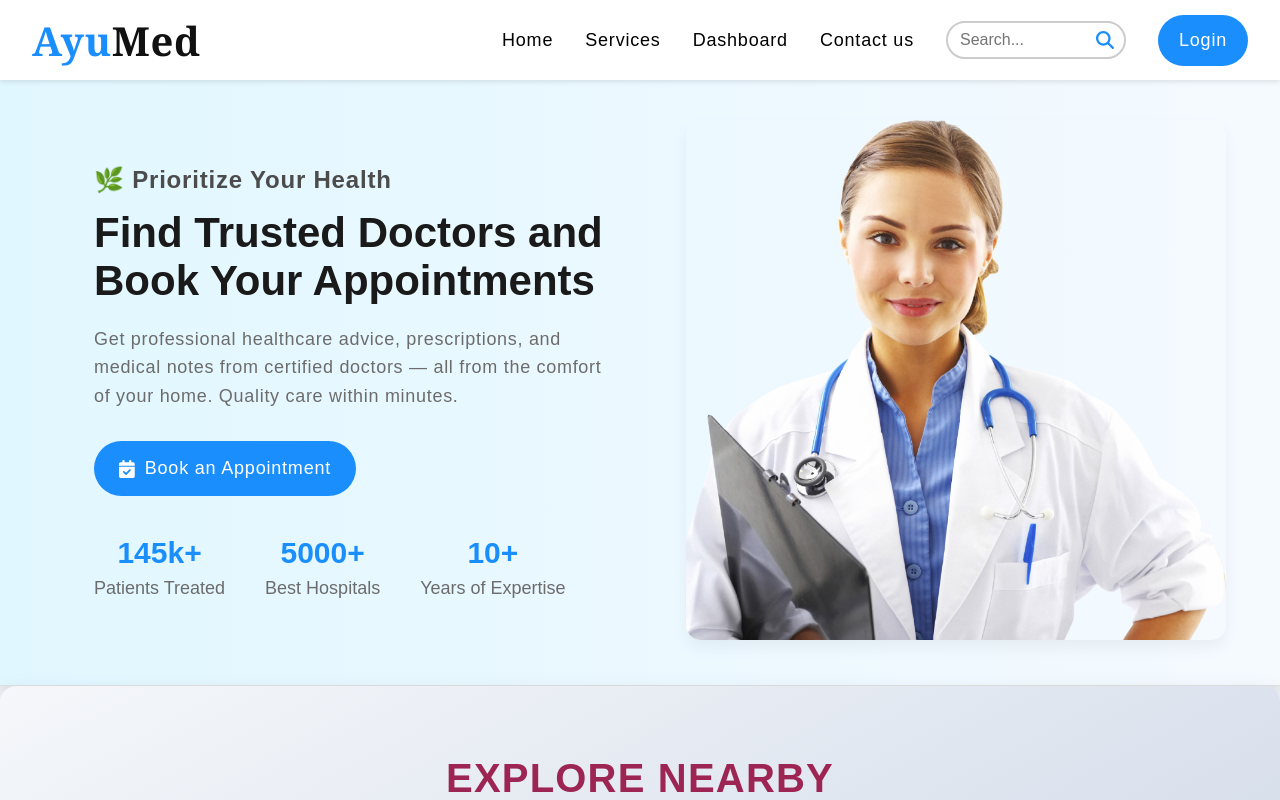
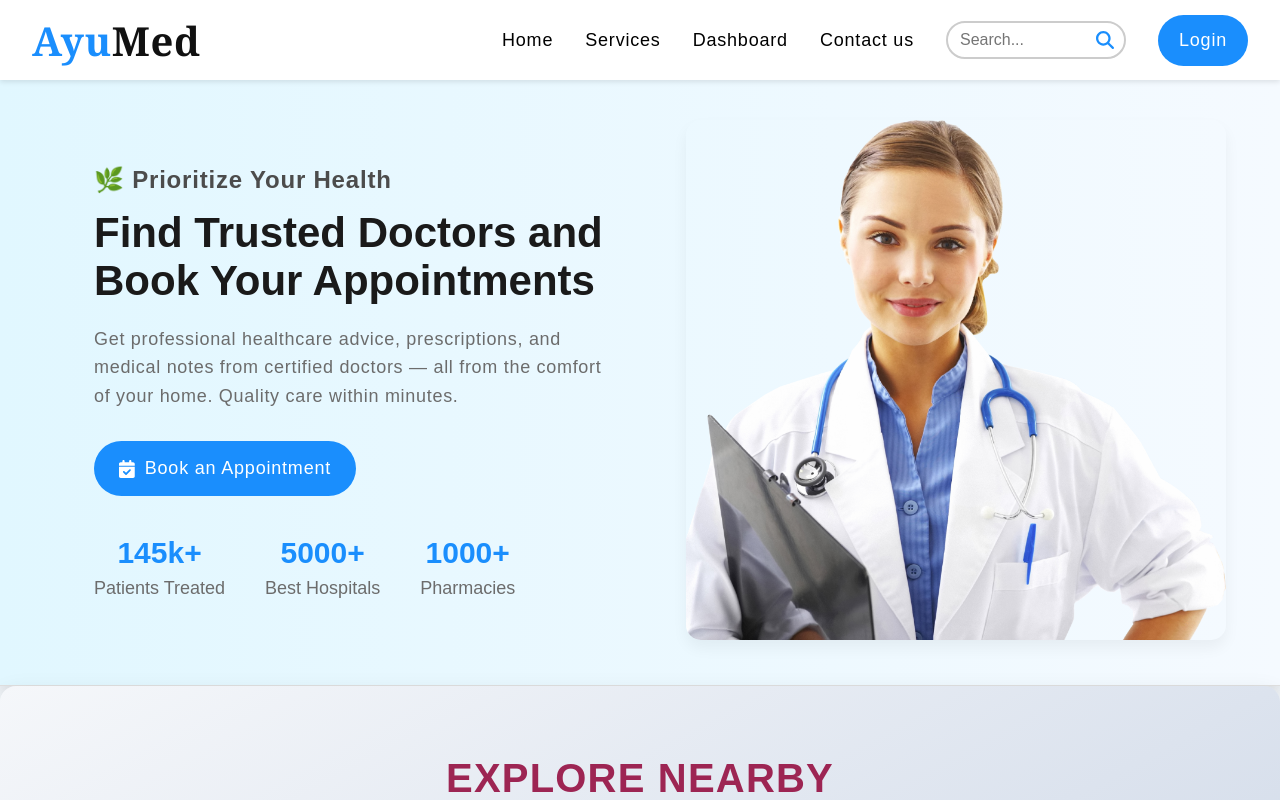
Before and after one commit to DhruvGupta130/hospital-management-frontend, a React (Vite) app: page / in a window 1280 px wide. Shown: the top 800 px of the page. Built offline with nearby package versions, Linux system fonts and the light colour scheme.

Commit message:
features added

```diff
--- a/src/App.jsx
+++ b/src/App.jsx
@@ -18,7 +18,7 @@ import PrivateRoute from "./auth/PrivateRoute.jsx";
 import NotAuthorized from "./Pages/NotAuthorized.jsx";
 import CustomRoutesPatient from "./Users/Patient/CustomRoutesPatient.jsx";
 import "./Styles/Sidebar.css";
-import CustomRoutesPages from "./Pages/CustomRoutesPages.jsx";
+import CustomRoutesPages from "./Pages/CustomPages/CustomRoutesPages.jsx";
 
 const App = () => {
     return (
--- a/src/Components/Hero.jsx
+++ b/src/Components/Hero.jsx
@@ -64,8 +64,8 @@ function Hero() {
             </div>
 
             <div className="text-stats-container">
-              <p>10+</p>
-              <p>Years of Expertise</p>
+              <p>1000+</p>
+              <p>Pharmacies</p>
             </div>
           </div>
         </div>
--- a/src/Pages/CustomRoutesPages.jsx
+++ /dev/null
@@ -1,14 +0,0 @@
-import { Route, Routes } from 'react-router-dom'
-import Home from './Home';
-
-const CustomRoutesPages = () => {
-  return (
-    <div>
-      <Routes>
-          <Route path='/*' element={<Home/>}/>
-      </Routes>
-    </div>
-  )
-}
-
-export default CustomRoutesPages;
```
